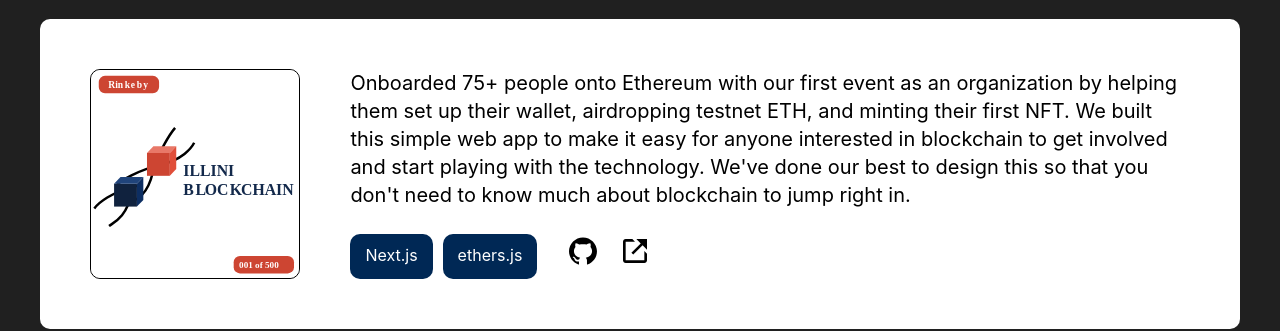
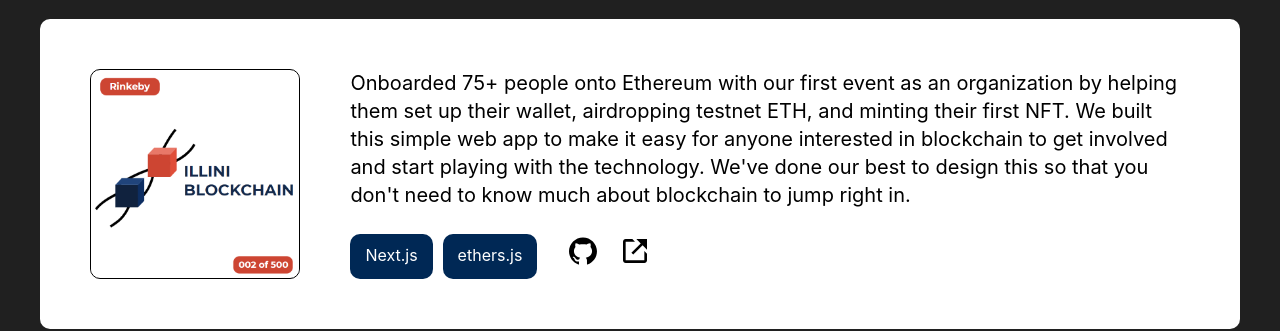
Before and after one commit to IlliniBlockchain/website, a Next.js app: page /projects in a window 1280 px wide. Shown: the part 381-712 px from the top of the page. Built offline with nearby package versions, Linux system fonts and the light colour scheme.

Commit message:
Change nft image to cleaner version

```diff
--- a/pages/projects.js
+++ b/pages/projects.js
@@ -23,7 +23,7 @@ export default function Projects() {
 
           <Project
             title={'NFT Mint'}
-            imageSrc={'/illiniBlockchainNFT.svg'}
+            imageSrc={'/illiniBlockchainNFT.png'}
             imageAlt={'Illini NFT Mint Image'}
             stack={['Next.js', 'ethers.js']}
             githubUrl={'https://github.com/IlliniBlockchain/nft-mint'}
```
Also changed, not shown: public/illiniBlockchainNFT.png (added), public/illiniBlockchainNFT.svg (deleted).
